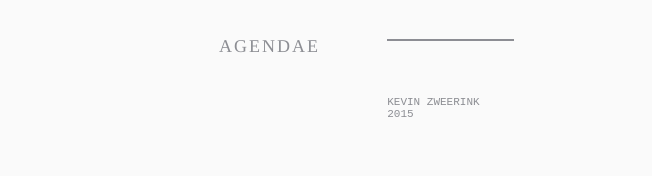
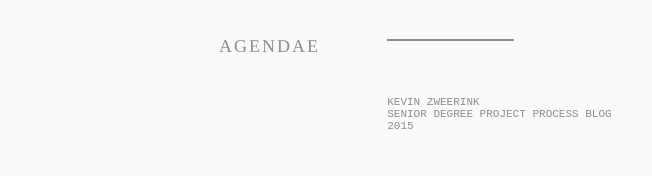
Before and after one commit to newseful/newseful.github.io, a Jekyll site: the page built from index.html, in a window 1280 px wide. Shown: the part 124-300 px from the top of the page, without its empty margins (0-652 px from the left). Built offline with Jekyll 4.4.1, drawn with Linux system fonts in a browser that asks for light colours.

Commit message:
update footer

```diff
--- a/_includes/footer.html
+++ b/_includes/footer.html
@@ -1,4 +1,6 @@
 <footer class="footer">
   <div class="line"></div>
-  Kevin Zweerink<br>2015
+  Kevin Zweerink<br>
+  Senior Degree Project Process Blog</br>
+  2015
 </footer>
```
